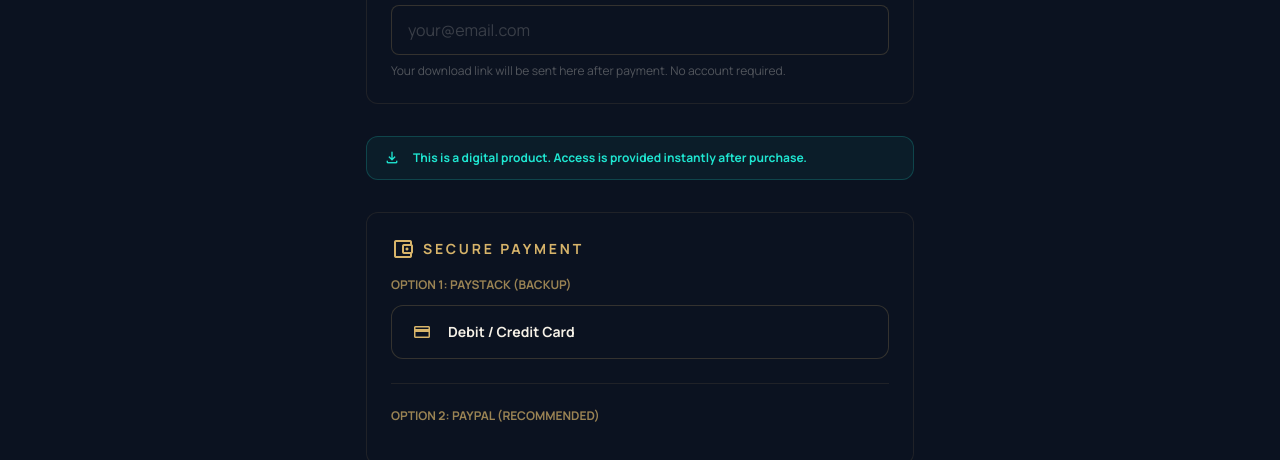
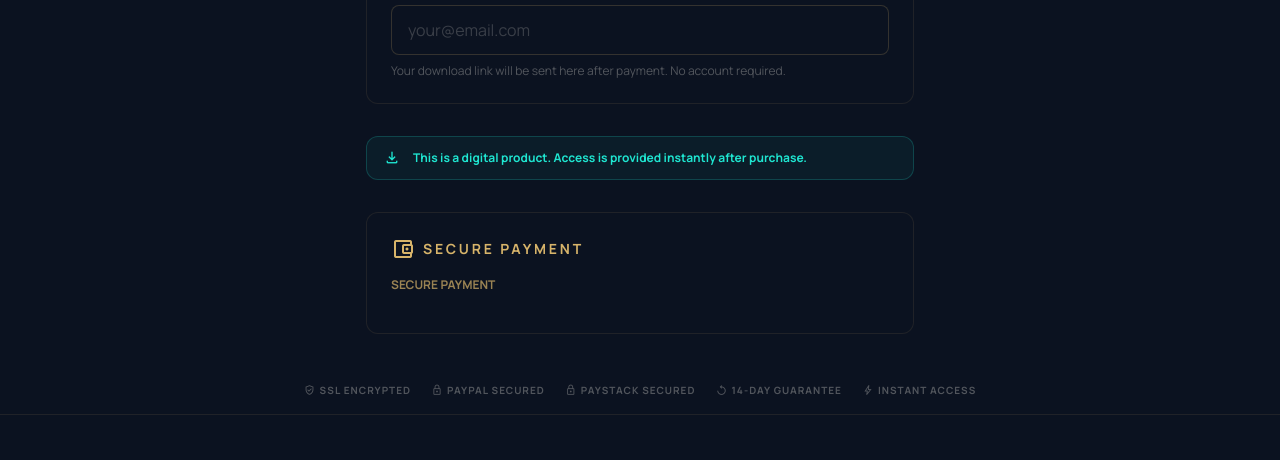
Before and after one commit to Ayubfarah61/af-wealth-mindset, a plain HTML site: page checkout.html in a window 1280 px wide. Shown: the part 745-1205 px from the top of the page. Drawn offline with nearby package versions, Linux system fonts and the light colour scheme.

Commit message:
Hide Paystack - show only PayPal Expanded Checkout for now

```diff
--- a/checkout.html
+++ b/checkout.html
@@ -113,8 +113,8 @@
     <!-- ── Multiple Payment Methods ── -->
     <div id="payment-methods-section">
 
-      <!-- PAYSTACK: Card Payment (BACKUP) -->
-      <div class="mb-6 pb-6 border-b border-gold/10">
+      <!-- PAYSTACK: Card Payment (HIDDEN FOR NOW) -->
+      <div class="mb-6 pb-6 border-b border-gold/10 hidden">
         <h4 class="text-xs font-bold text-gold/70 uppercase mb-3">Option 1: Paystack (Backup)</h4>
         <button id="btn-card" class="w-full flex items-center gap-4 px-5 py-4 rounded-xl border border-gold/20 bg-midnight hover:border-gold/40 text-ivory font-bold text-sm transition-all" onclick="paystackPay()">
           <span class="material-symbols-outlined text-gold" style="font-size:20px">credit_card</span>
@@ -124,7 +124,7 @@
 
       <!-- PAYPAL EXPANDED CHECKOUT: Main Option -->
       <div>
-        <h4 class="text-xs font-bold text-gold/70 uppercase mb-3">Option 2: PayPal (Recommended)</h4>
+        <h4 class="text-xs font-bold text-gold/70 uppercase mb-3">Secure Payment</h4>
 
         <!-- PayPal Buttons Container -->
         <div id="paypal-buttons-container" class="mb-4"></div>
```
